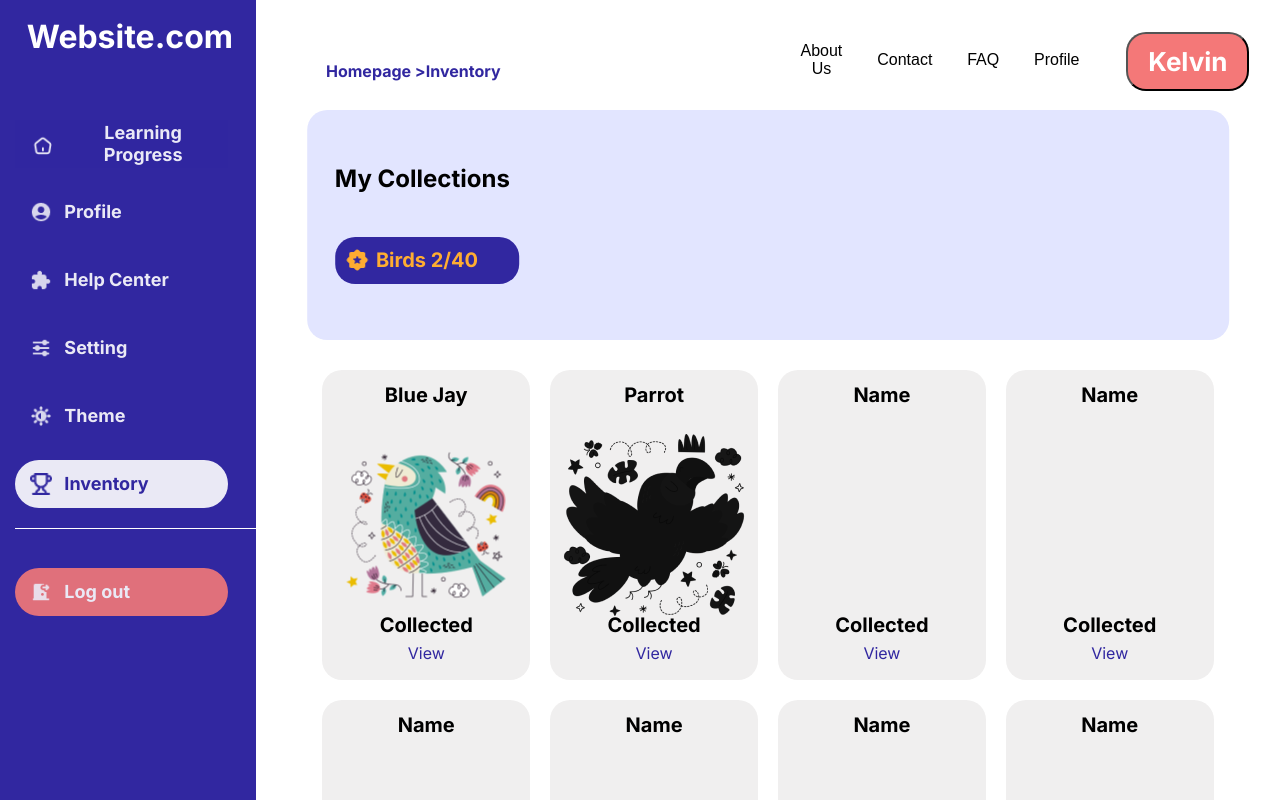
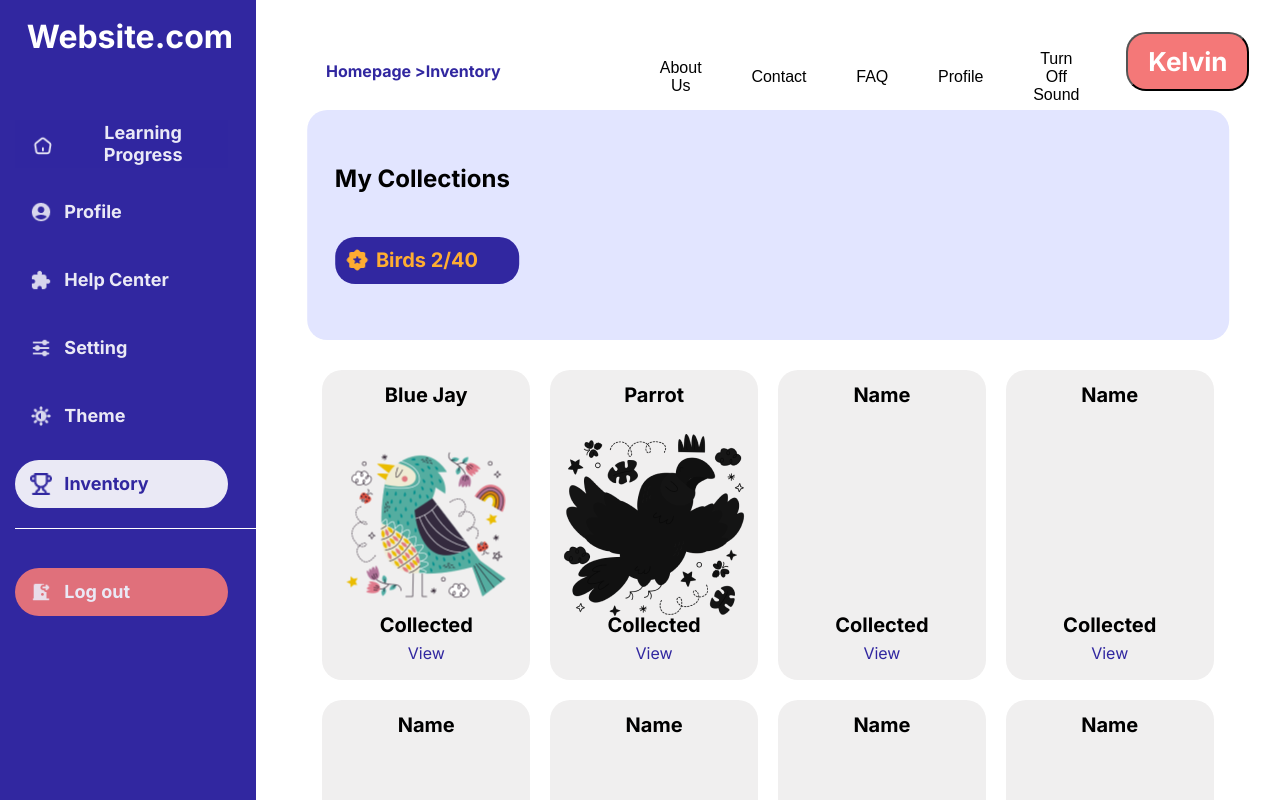
Before and after one commit to Networking-Platform/NetWhiz, a React (Create React App) app: page /inventory in a window 1280 px wide. Shown: the top 800 px of the page. Built offline with nearby package versions, Linux system fonts and the light colour scheme.

Commit message:
added mute button

```diff
--- a/src/App.tsx
+++ b/src/App.tsx
@@ -18,8 +18,14 @@ const hard_clicking_sound = new Audio(require('./Audios/clicking_hard.mp3'));
 const soft_clicking_sound = new Audio(require('./Audios/clicking_soft.mp3'));
 
 function App() {
+  const [mute, setMute] = useState(false);
+
+  const toggleSound = () => {
+    setMute(!mute);
+  }
 
   const playClickSound = (hard = false) => {
+    if (mute) return;
     const clicking_sound = hard ? hard_clicking_sound : soft_clicking_sound;
     clicking_sound.play();
   }
@@ -88,6 +94,8 @@ function App() {
                                   contactHandler={toContactPage}
                                   FAQHandler={toFAQPage}
                                   ProfileHandler={toProfilePage}
+                                  toggleSoundHandler={toggleSound}
+                                  mute={mute}
                                 />} />
 
       <Route path="/login" element={<LogIn
@@ -117,6 +125,8 @@ function App() {
                                             InventoryHandler={toInventoryPage}
                                             backToHomeHandler={backToHome}
                                             ProgressHandler={toProfilePage}
+                                            toggleSoundHandler={toggleSound}
+                                            mute={mute}
                                           />} />
         <Route path="/inventory" element={<Inventory
                                               ProfileHandler={toProfilePage}
@@ -128,6 +138,8 @@ function App() {
                                               InventoryHandler={toInventoryPage}
                                               backToHomeHandler={backToHome}
                                               ProgressHandler={toProfilePage}
+                                              toggleSoundHandler={toggleSound}
+                                              mute={mute}
                                             />} />
         <Route path="/inventory/view" element={<View
                                               ProfileHandler={toProfilePage}
@@ -138,6 +150,8 @@ function App() {
                                               ViewHandler={toViewPage}
                                               InventoryHandler={toInventoryPage}
                                               backToHomeHandler={backToHome}
+                                              toggleSoundHandler={toggleSound}
+                                              mute={mute}
                                             />} />
       </Routes>
     </div>
--- a/src/Components/Home.tsx
+++ b/src/Components/Home.tsx
@@ -8,9 +8,17 @@ interface Props {
     contactHandler: () => void;
     FAQHandler: () => void;
     ProfileHandler: () => void;
+    toggleSoundHandler:() => void;
+    mute: boolean;
 }
 
-function Home({getStartedHandler, aboutUsHandler, contactHandler, FAQHandler, ProfileHandler}: Props) {
+function Home({getStartedHandler,
+               aboutUsHandler,
+               contactHandler,
+               FAQHandler,
+               ProfileHandler,
+               toggleSoundHandler,
+               mute}: Props) {
     return (
         <div>
             <div id="website-title">Website.com</div>
@@ -26,6 +34,7 @@ function Home({getStartedHandler, aboutUsHandler, contactHandler, FAQHandler, Pr
                 <button className="info-button" onClick={contactHandler}> Contact </button>
                 <button className="info-button" onClick={FAQHandler}> FAQ </button>
                 <button className="info-button" onClick={ProfileHandler}> Profile </button>
+                <button className="info-button" onClick={toggleSoundHandler}>{mute ? 'Turn On Sound' : 'Turn Off Sound'}</button>
             </div>
             <img id="icon" src={user_4_fill} alt="user icon" />
             <img id="cover" src={humaaansGraph} alt="front page image" />
--- a/src/Components/Inventory.tsx
+++ b/src/Components/Inventory.tsx
@@ -22,6 +22,8 @@ interface Props {
     ViewHandler: () => void;
     backToHomeHandler:() => void;
     InventoryHandler:() => void;
+    toggleSoundHandler:() => void;
+    mute: boolean;
 }
 
 function Inventory({ProfileHandler,
@@ -32,7 +34,9 @@ function Inventory({ProfileHandler,
                     ProgressHandler,
                     InventoryHandler,
                     ViewHandler,
-                    backToHomeHandler} : Props) {
+                    backToHomeHandler,
+                    toggleSoundHandler,
+                    mute} : Props) {
     return (
         <div style={{ margin: 0, padding: 0, height: '100vh', position: 'relative' }}>
             <div className="blue-half" style={{ width: '20%', height: '100%', backgroundColor: '#3127A0', position: 'fixed', left: 0}}>
@@ -78,6 +82,7 @@ function Inventory({ProfileHandler,
                     <button className="info-button" onClick={contactHandler}> Contact </button>
                     <button className="info-button" onClick={FAQHandler}> FAQ </button>
                     <button className="info-button" onClick={ProfileHandler}> Profile </button>
+                    <button className="info-button" onClick={toggleSoundHandler}>{mute ? 'Turn On Sound' : 'Turn Off Sound'}</button>
                 </div>
                 <button id = "red-name-button">Kelvin</button>
                 <div id="top-area">
--- a/src/Components/Profile.tsx
+++ b/src/Components/Profile.tsx
@@ -19,6 +19,8 @@ interface Props {
     InventoryHandler: () => void;
     ProgressHandler: () => void;
     backToHomeHandler:() => void;
+    toggleSoundHandler:() => void;
+    mute: boolean;
 }
 
 function Profile({ProfileHandler,
@@ -28,7 +30,9 @@ function Profile({ProfileHandler,
                     FAQHandler,
                     InventoryHandler,
                     ProgressHandler,
-                    backToHomeHandler} : Props) {
+                    backToHomeHandler,
+                    toggleSoundHandler,
+                    mute} : Props) {
     return (
         <div style={{ margin: 0, padding: 0, height: '100vh', position: 'relative' }}>
             <div className="blue-half" style={{ width: '20%', height: '100%', backgroundColor: '#3127A0', position: 'absolute', left: 0 }}>
@@ -84,6 +88,7 @@ function Profile({ProfileHandler,
                     <button className="info-button" onClick={contactHandler}> Contact </button>
                     <button className="info-button" onClick={FAQHandler}> FAQ </button>
                     <button className="info-button" onClick={ProfileHandler}> Profile </button>
+                    <button className="info-button" onClick={toggleSoundHandler}>{mute ? 'Turn On Sound' : 'Turn Off Sound'}</button>
                 </div>
                 <button id = "red-name-button">Kelvin</button>
 
--- a/src/Components/View.tsx
+++ b/src/Components/View.tsx
@@ -18,6 +18,8 @@ interface Props {
     ViewHandler: () => void;
     backToHomeHandler:() => void;
     InventoryHandler: () => void;
+    toggleSoundHandler:() => void;
+    mute: boolean;
 }
 
 function View({ProfileHandler,
@@ -27,7 +29,9 @@ function View({ProfileHandler,
                     FAQHandler,
                     ViewHandler,
                     InventoryHandler,
-                    backToHomeHandler} : Props) {
+                    backToHomeHandler,
+                    toggleSoundHandler,
+                    mute} : Props) {
     return (
         <div style={{ margin: 0, padding: 0, height: '100vh', position: 'relative' }}>
             <div className="blue-half" style={{ width: '20%', height: '100%', backgroundColor: '#3127A0', position: 'fixed', left: 0}}>
@@ -74,6 +78,7 @@ function View({ProfileHandler,
                     <button className="info-button" onClick={contactHandler}> Contact </button>
                     <button className="info-button" onClick={FAQHandler}> FAQ </button>
                     <button className="info-button" onClick={ProfileHandler}> Profile </button>
+                    <button className="info-button" onClick={toggleSoundHandler}>{mute ? 'Turn On Sound' : 'Turn Off Sound'}</button>
                 </div>
                 <button id = "red-name-button">Kelvin</button>
 
```
